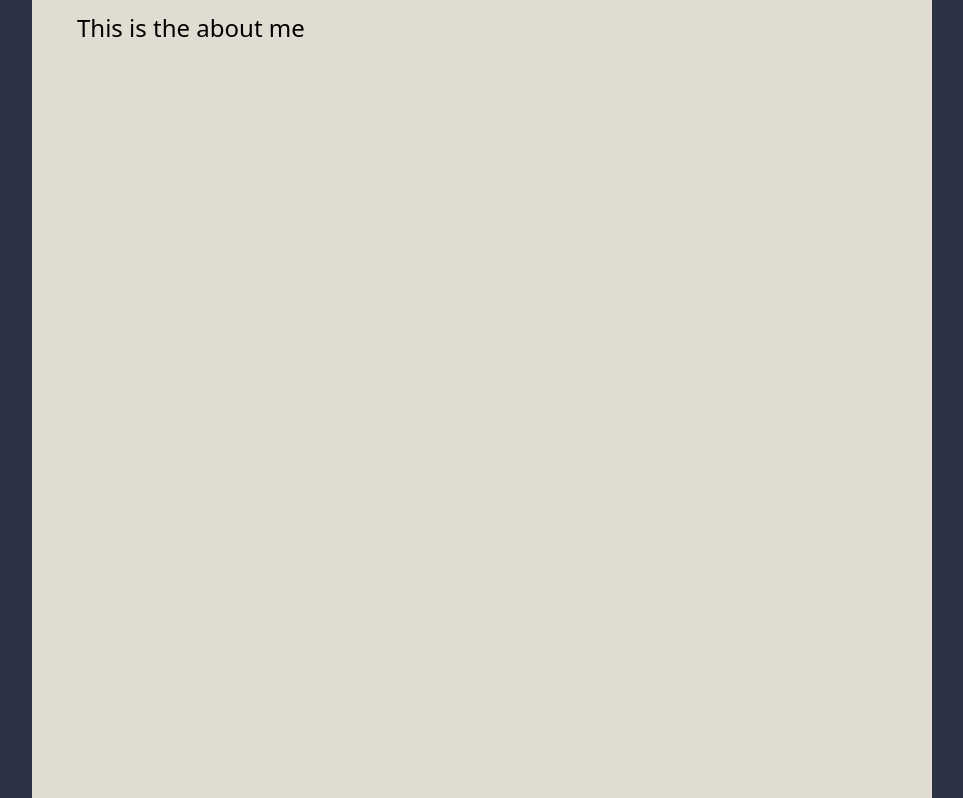
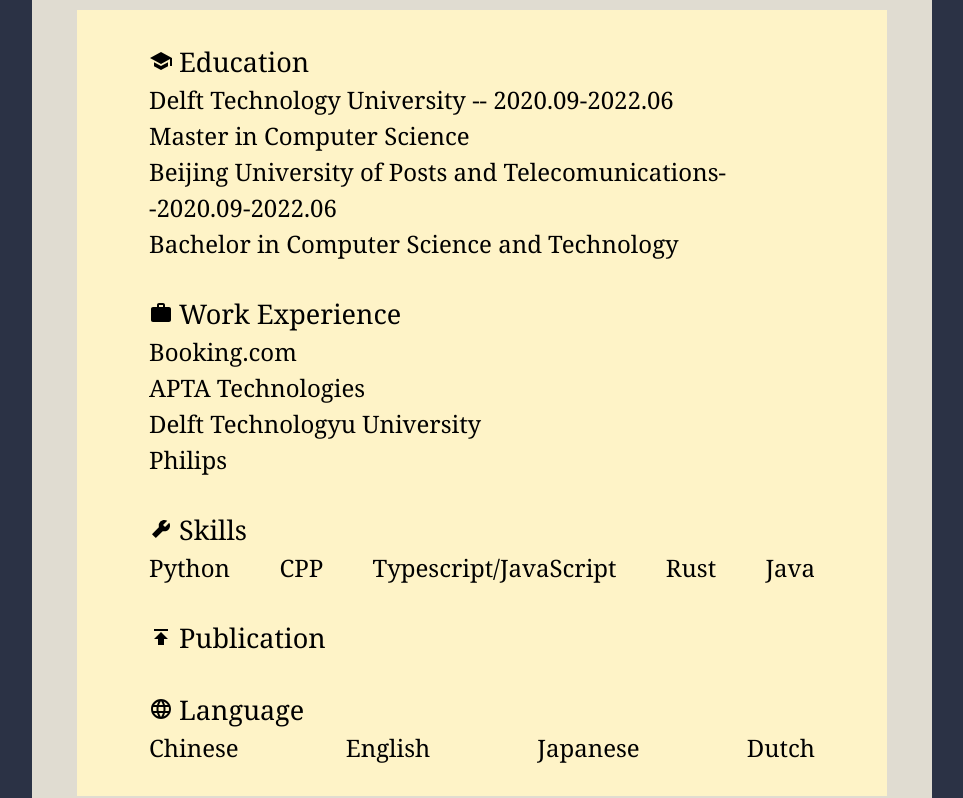
Before and after one commit to xvllinihao/xvllinihao.github.io, a Next.js app: page /Resume in a window 1280 px wide. Shown: the part 431-1229 px from the top of the page, without its empty margins (158-1121 px from the left). Built offline with nearby package versions, Linux system fonts and the light colour scheme.

Commit message:
add some text in the resume

```diff
--- a/app/Resume/page.tsx
+++ b/app/Resume/page.tsx
@@ -1,7 +1,68 @@
-export default function AboutMe() {
-          return (
-            <main className="min-h-screen">
-              <p>This is the about me</p>
-            </main>
-          )
-        }
+import { MdSchool, MdWork, MdPublish, MdLanguage } from "react-icons/md";
+import { AiFillTool } from "react-icons/ai";
+
+export default function Resume() {
+  return (
+    <main>
+      <div className="bg-amber-100">
+        <div className="pl-12 pr-12 pb-5 pt-5">
+          <div className="text-center flex items-center">
+            <MdSchool className="mr-1" />
+            <h1 className="font-serif text-lg">Education<br/></h1>
+          </div>
+          <div className="flex flex-col">
+          <h2 className="font-serif">Delft Technology University --  2020.09-2022.06</h2>
+          <h2 className="font-serif">Master in Computer Science</h2>
+          </div>
+          <div className="flex flex-col">
+          <h2 className="font-serif">Beijing University of Posts and Telecomunications--2020.09-2022.06</h2>
+          <h2 className="font-serif">Bachelor in Computer Science and Technology</h2>
+          </div>
+        </div>
+        <div className="pl-12 pr-12 pb-5">
+          <div className="text-center flex items-center">
+            <MdWork className="mr-1" />
+            <h1 className="font-serif text-lg">Work Experience</h1>
+          </div>
+          <div className="flex flex-col">
+            <h2 className="font-serif">Booking.com</h2>
+            <h2 className="font-serif">APTA Technologies</h2>
+            <h2 className="font-serif">Delft Technologyu University</h2>
+            <h2 className="font-serif">Philips</h2>
+          </div>
+        </div>
+        <div className="pl-12 pr-12 pb-5">
+          <div className="text-center flex items-center">
+            <AiFillTool className="mr-1" />
+            <h1 className="font-serif text-lg">Skills</h1>
+          </div>
+          <div className="flex flex-row justify-between">
+            <h2 className="font-serif">Python</h2>
+            <h2 className="font-serif">CPP</h2>
+            <h2 className="font-serif">Typescript/JavaScript</h2>
+            <h2 className="font-serif">Rust</h2>
+            <h2 className="font-serif">Java</h2>
+          </div>
+        </div>
+        <div className="pl-12 pr-12 pb-5">
+          <div className="text-center flex items-center">
+            <MdPublish className="mr-1" />
+            <h1 className="font-serif text-lg">Publication</h1>
+          </div>
+        </div>
+        <div className="pl-12 pr-12 pb-5">
+          <div className="text-center flex items-center">
+            <MdLanguage className="mr-1" />
+            <h1 className="font-serif text-lg">Language</h1>
+          </div>
+          <div className="flex flex-row justify-between">
+            <h2 className="font-serif">Chinese</h2>
+            <h2 className="font-serif">English</h2>
+            <h2 className="font-serif">Japanese</h2>
+            <h2 className="font-serif">Dutch</h2>
+          </div>
+        </div>
+      </div>
+    </main>
+  );
+}
--- a/app/component/MyHeader.tsx
+++ b/app/component/MyHeader.tsx
@@ -6,7 +6,7 @@ import { AiOutlineMail, AiFillLinkedin, AiFillGithub } from "react-icons/ai";
  * @Author: xvllinihao lixu_work@yahoo.com
  * @Date: 2023-10-14 14:53:43
  * @LastEditors: xvllinihao lixu_work@yahoo.com
- * @LastEditTime: 2023-10-14 18:57:07
+ * @LastEditTime: 2023-10-14 20:48:42
  * @FilePath: \xvllinihao.github.io\app\component\MyHeader.tsx
  * @Description: 这是默认设置,请设置`customMade`, 打开koroFileHeader查看配置 进行设置: https://github.com/OBKoro1/koro1FileHeader/wiki/%E9%85%8D%E7%BD%AE
  */
@@ -25,7 +25,7 @@ export default function MyHeader() {
           Home
         </Link>
         <Link
-          href="/about"
+          href="/Resume"
           className={`font-serif font-bold ${
             pathname === "/Resume" ? "underline" : ""
           }`}
--- a/app/layout.tsx
+++ b/app/layout.tsx
@@ -2,7 +2,7 @@
  * @Author: xvllinihao lixu_work@yahoo.com
  * @Date: 2023-10-14 13:01:04
  * @LastEditors: xvllinihao lixu_work@yahoo.com
- * @LastEditTime: 2023-10-14 20:41:03
+ * @LastEditTime: 2023-10-14 21:34:01
  * @FilePath: \xvllinihao.github.io\app\layout.tsx
  * @Description: 这是默认设置,请设置`customMade`, 打开koroFileHeader查看配置 进行设置: https://github.com/OBKoro1/koro1FileHeader/wiki/%E9%85%8D%E7%BD%AE
  */
--- a/app/page.tsx
+++ b/app/page.tsx
@@ -15,7 +15,7 @@ export default function Home() {
           <p className="font-serif">
             Hi guys! This is Li Xu. I am currently a junior software enigneer at
             Booking.com. This is my personal blog and my playground. I am using
-            this to learn design and practice my frontend skills. I will alsp share
+            this to learn design and practice my frontend skills. I will also share
             some of my pains and gains during work and self-development.
           </p>
         </div>
```
Also changed, not shown: public/jin.jpg (added).
